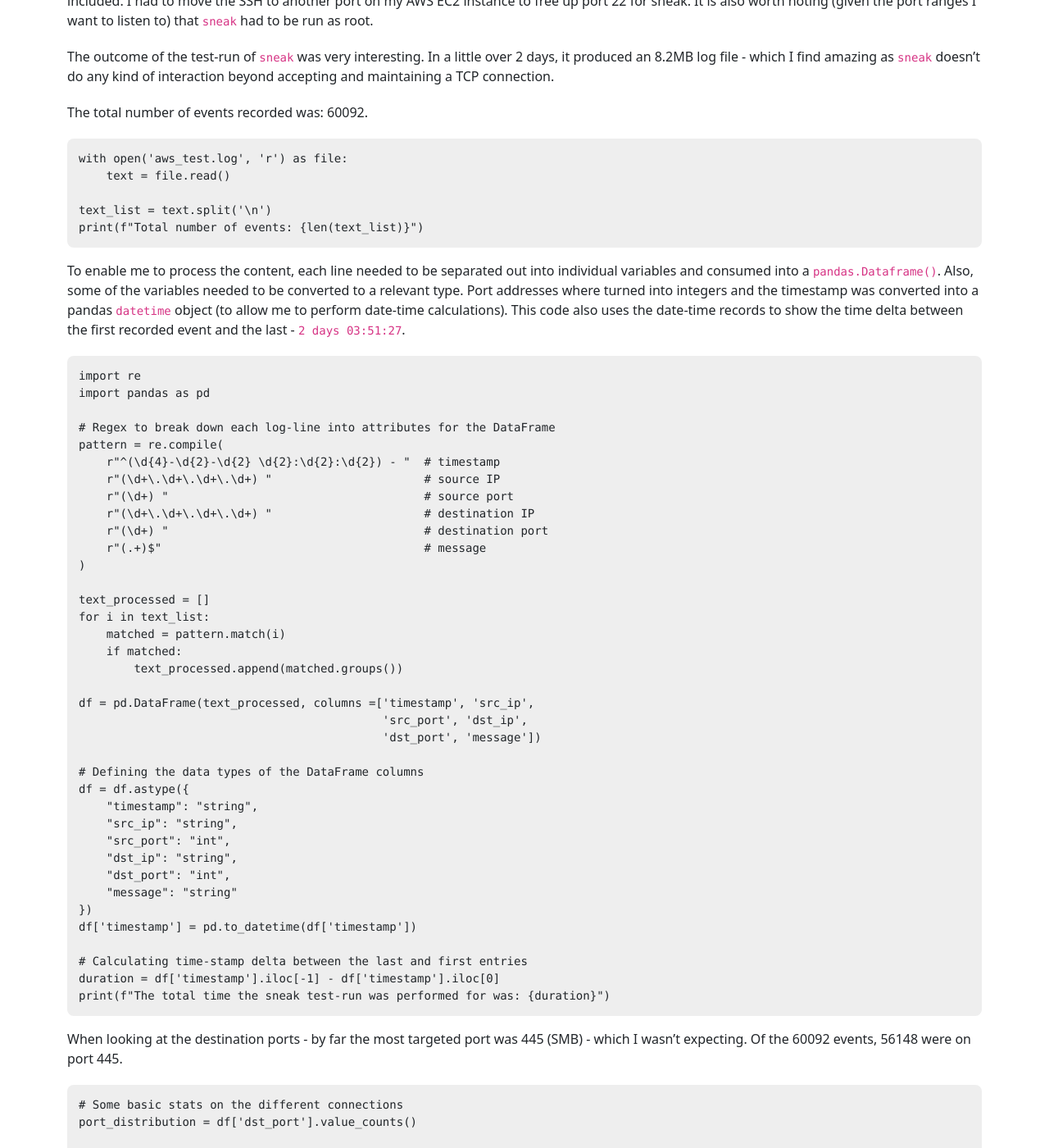
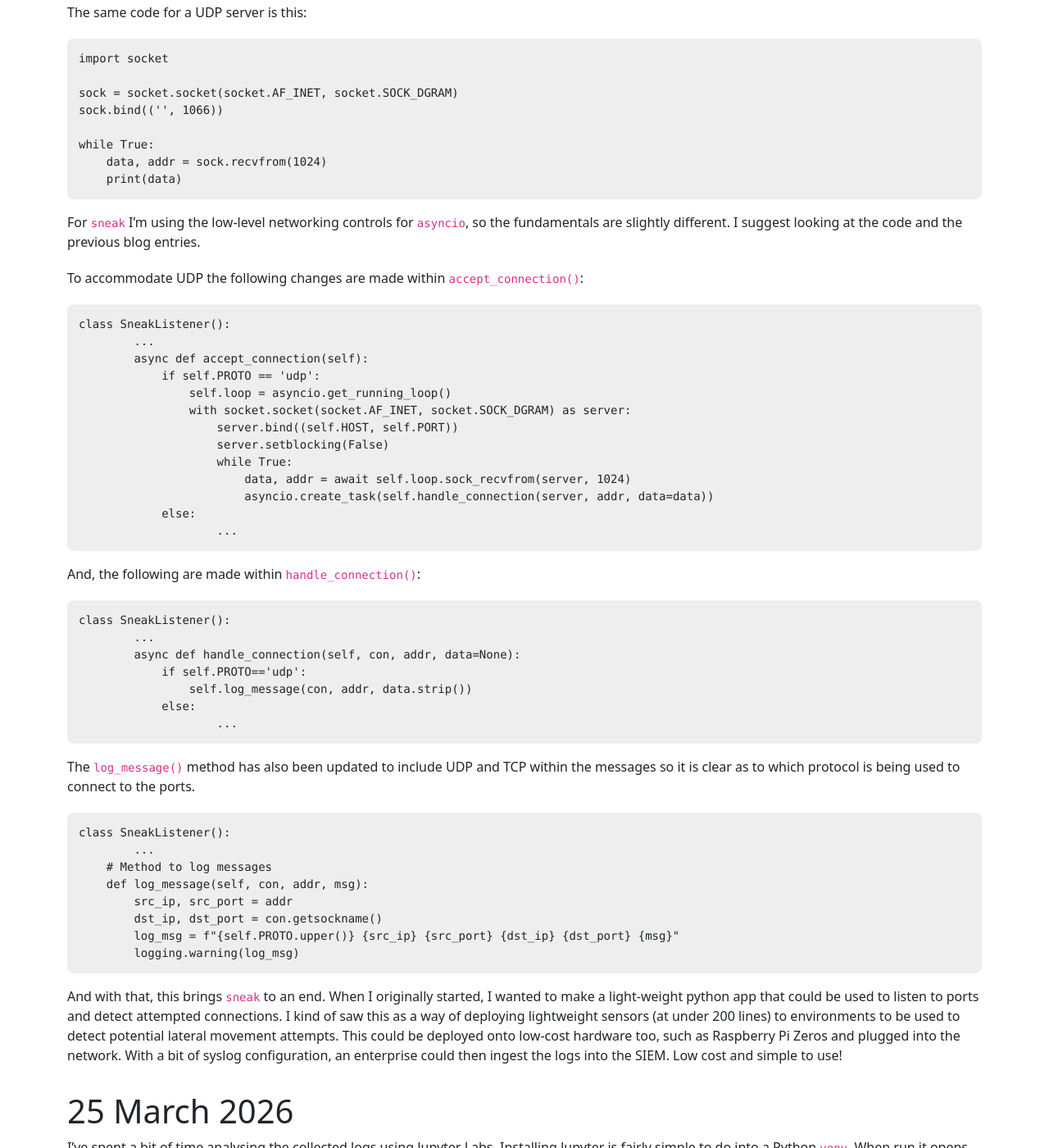
Before and after one commit to AnnualChallenge/annualchallenge.github.io, a Jekyll site: the page built from index.md, in a window 1280 px wide and 1400 px high, scrolled down 557 px. Shown: the whole window at 82% size. Built offline with Jekyll 4.4.1, drawn with Linux system fonts in a browser that asks for light colours; our own code applies the rules of GitHub Pages for plain Markdown files; some of the changed text lies outside the part shown.

Commit message:
28/3/26: Finsihing off sneak by adding UDP support

````diff
--- a/index.md
+++ b/index.md
@@ -1,6 +1,77 @@
 ---
 layout: default
 ---
+# 28 March 2026
+The final addition to `sneak` is UDP support. Using UDP is very similar to TCP. The main differences are that with UDP, you don't need to use the `listen()` and `accept()` methods. As a refresher, the following shows the fundamentals for TCP and UDP connections. The TCP example looks like this:
+```
+import socket
+
+sock = socket.socket(socket.AF_INET, socket.SOCK_STREAM)
+sock.bind(('', 1066))
+sock.listen()
+# Accepting a connection - needed for TCP
+conn, addr = sock.accept()
+
+while True:
+    data = conn.recv(1024)
+    print(data)
+```
+
+The same code for a UDP server is this:
+```
+import socket
+
+sock = socket.socket(socket.AF_INET, socket.SOCK_DGRAM)
+sock.bind(('', 1066))
+
+while True:
+    data, addr = sock.recvfrom(1024)
+    print(data)
+```
+
+For `sneak` I'm using the low-level networking controls for `asyncio`, so the fundamentals are slightly different. I suggest looking at the code and the previous blog entries.
+
+To accommodate UDP the following changes are made within `accept_connection()`:
+```
+class SneakListener():
+	...
+	async def accept_connection(self):
+	    if self.PROTO == 'udp':
+	        self.loop = asyncio.get_running_loop()
+	        with socket.socket(socket.AF_INET, socket.SOCK_DGRAM) as server:
+	            server.bind((self.HOST, self.PORT))
+	            server.setblocking(False)
+	            while True:
+	                data, addr = await self.loop.sock_recvfrom(server, 1024)
+	                asyncio.create_task(self.handle_connection(server, addr, data=data))
+	    else:
+		    ...
+```
+
+And, the following are made within `handle_connection()`:
+```
+class SneakListener():
+	...
+	async def handle_connection(self, con, addr, data=None):
+	    if self.PROTO=='udp':
+	        self.log_message(con, addr, data.strip())
+	    else:
+		    ...
+```
+
+The `log_message()` method has also been updated to include UDP and TCP within the messages so it is clear as to which protocol is being used to connect to the ports.
+```
+class SneakListener():
+	...
+    # Method to log messages
+    def log_message(self, con, addr, msg):
+        src_ip, src_port = addr
+        dst_ip, dst_port = con.getsockname()
+        log_msg = f"{self.PROTO.upper()} {src_ip} {src_port} {dst_ip} {dst_port} {msg}"
+        logging.warning(log_msg)
+```
+
+And with that, this brings `sneak` to an end. When I originally started, I wanted to make a light-weight python app that could be used to listen to ports and detect attempted connections. I kind of saw this as a way of deploying lightweight sensors (at under 200 lines) to environments to be used to detect potential lateral movement attempts. This could be deployed onto low-cost hardware too, such as Raspberry Pi Zeros and plugged into the network. With a bit of syslog configuration, an enterprise could then ingest the logs into the SIEM. Low cost and simple to use!
 # 25 March 2026
 I've spent a bit of time analysing the collected logs using Jupyter Labs. Installing Jupyter is fairly simple to do into a Python `venv`. When run it opens up a browser to the Jupyter server. If you haven't used Jupyter before, I suggest playing with it as it is GREAT!
 ```
````
